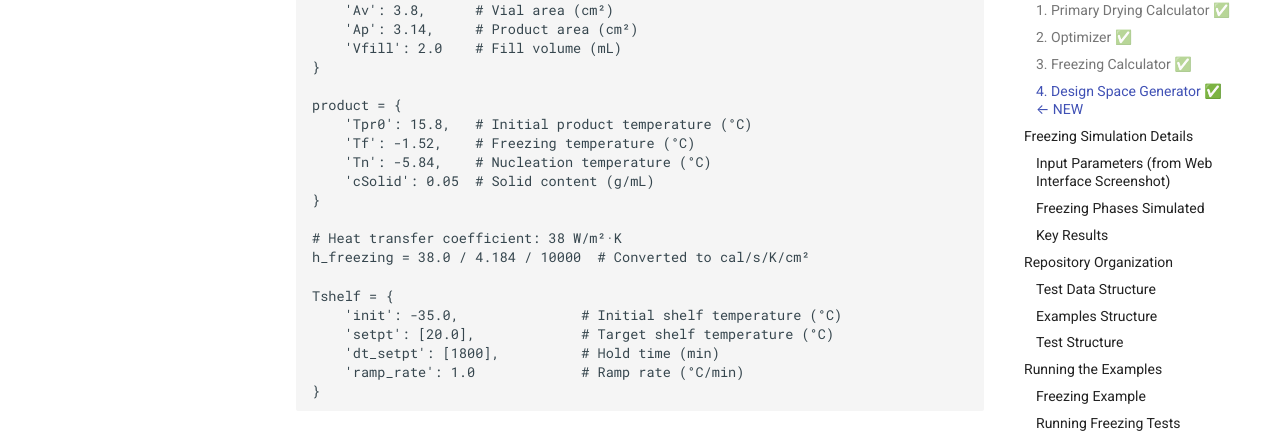
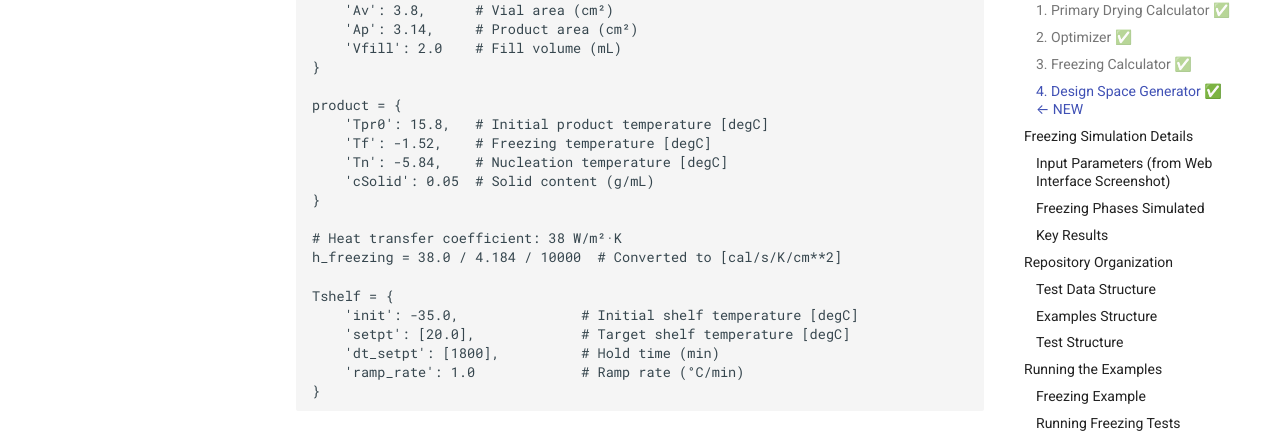
Before and after one commit to LyoHUB/LyoPRONTO, an MkDocs documentation site: the page built from docs/archive/TESTING_AND_EXAMPLES_COMPLETE.md, in a window 1280 px wide and 900 px high, scrolled down 2118 px. Shown: the part 278-711 px from the top of the window. Built offline with MkDocs 1.6.1 and Material for MkDocs 9.7.7, drawn with Linux system fonts in a browser that asks for light colours; the version menu is left out; some of the changed text lies outside the part shown.

Commit message:
Update documentation to standardize temperature and pressure units across examples and instructions

```diff
--- a/docs/archive/TESTING_AND_EXAMPLES_COMPLETE.md
+++ b/docs/archive/TESTING_AND_EXAMPLES_COMPLETE.md
@@ -88,18 +88,18 @@ vial = {
 }
 
 product = {
-    'Tpr0': 15.8,   # Initial product temperature (°C)
-    'Tf': -1.52,    # Freezing temperature (°C)
-    'Tn': -5.84,    # Nucleation temperature (°C)
+    'Tpr0': 15.8,   # Initial product temperature [degC]
+    'Tf': -1.52,    # Freezing temperature [degC]
+    'Tn': -5.84,    # Nucleation temperature [degC]
     'cSolid': 0.05  # Solid content (g/mL)
 }
 
 # Heat transfer coefficient: 38 W/m²·K
-h_freezing = 38.0 / 4.184 / 10000  # Converted to cal/s/K/cm²
+h_freezing = 38.0 / 4.184 / 10000  # Converted to [cal/s/K/cm**2]
 
 Tshelf = {
-    'init': -35.0,               # Initial shelf temperature (°C)
-    'setpt': [20.0],             # Target shelf temperature (°C)
+    'init': -35.0,               # Initial shelf temperature [degC]
+    'setpt': [20.0],             # Target shelf temperature [degC]
     'dt_setpt': [1800],          # Hold time (min)
     'ramp_rate': 1.0             # Ramp rate (°C/min)
 }
```
Also changed, not shown: CONTRIBUTING.md (+2 -2 lines), docs/archive/CODE_STRUCTURE.md (+1 -1 lines), docs/archive/OPTIMIZER_TESTING_SUMMARY.md (+3 -3 lines), .github/copilot-examples.md, .github/copilot-instructions.md, 9 other files.
